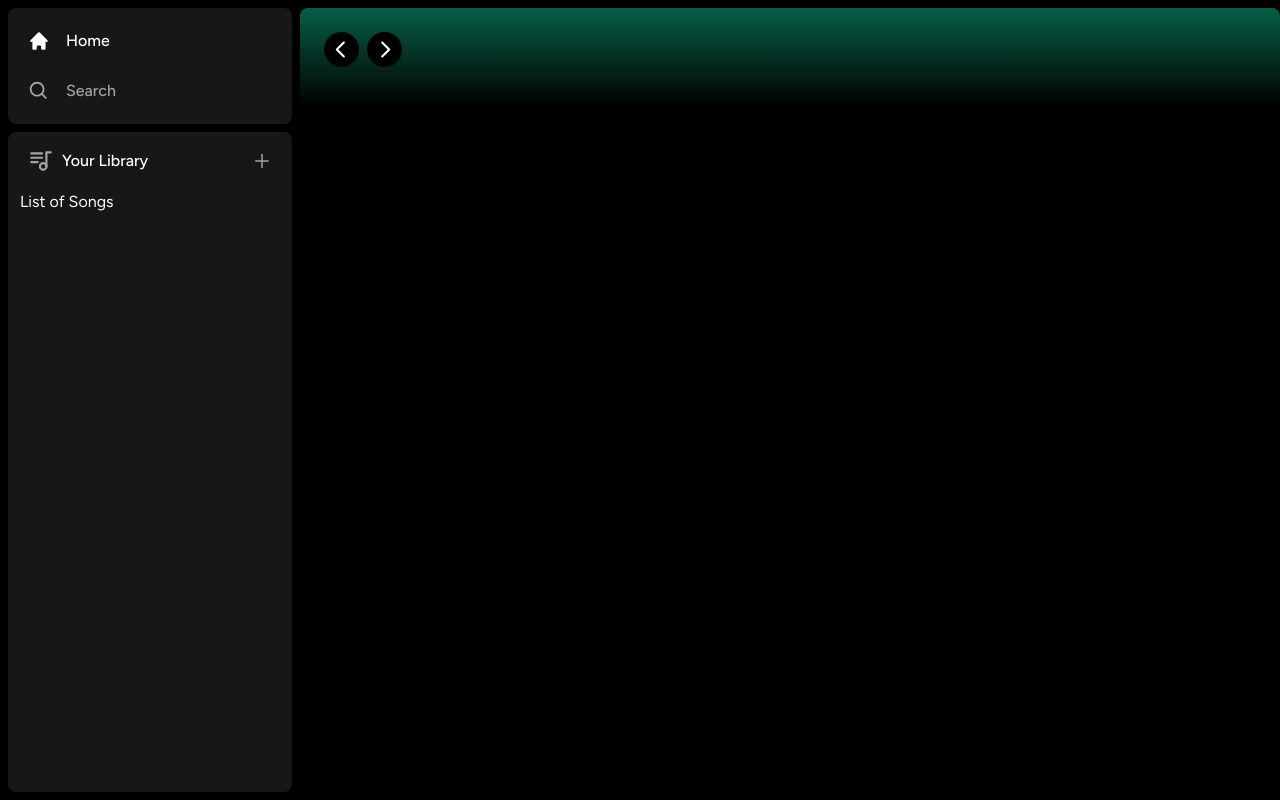
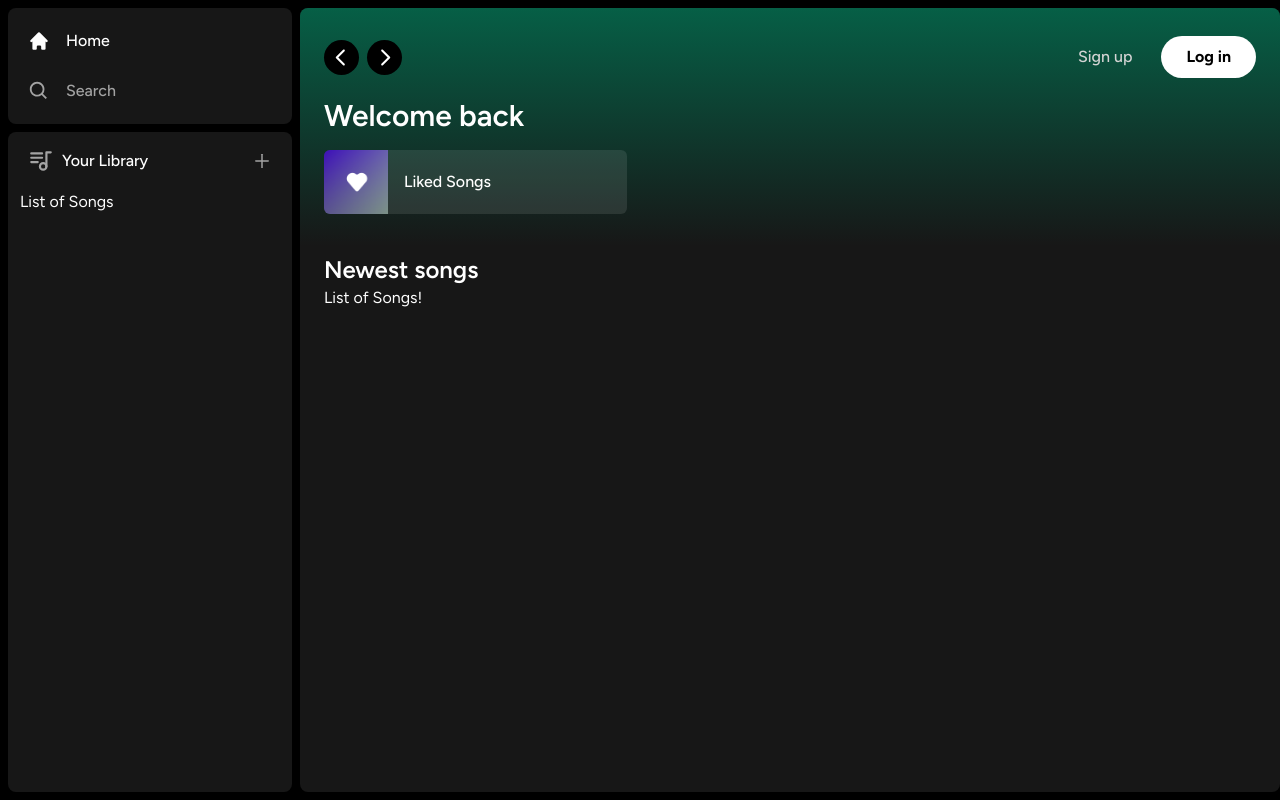
Before and after one commit to lovesienna/Spotify-Clone, a Next.js app: page / in a window 1280 px wide. Built offline with nearby package versions, Linux system fonts and the light colour scheme.

Commit message:
Feat: 전체적 레이아웃 잡기 완성

```diff
--- a/app/(site)/page.tsx
+++ b/app/(site)/page.tsx
@@ -1,13 +1,49 @@
 import Header from "@/components/Header";
+import ListItem from "@/components/ListItem";
 
 export default function Home() {
   return (
     <div
       className="
-    first-letter:bg-neutral-900 rounded-lg h-full w-full overflow-hidden overflow-y-auto
+    bg-neutral-900 rounded-lg h-full w-full overflow-hidden overflow-y-auto
     "
     >
-      <Header>Header</Header>
+      <Header>
+        <div className="mb-2">
+          <h1
+            className="
+          text-white
+          text-3xl
+          font-semibold
+          "
+          >
+            Welcome back
+          </h1>
+          <div
+            className="
+          grid
+          grid-cols-1
+          sm:grid-cols-2
+          xl:grid-cols-3
+          2xl:grid-cols-4
+          gap-3
+          mt-4
+          "
+          >
+            <ListItem
+              image="/images/liked.png"
+              name="Liked Songs"
+              href="liked"
+            />
+          </div>
+        </div>
+      </Header>
+      <div className="mt-2 mb-7 px-6">
+        <div className="flex justify-between items-center">
+          <h1 className="text-white text-2xl font-semibold">Newest songs</h1>
+        </div>
+        <div>List of Songs!</div>
+      </div>
     </div>
   );
 }
--- /dev/null
+++ b/components/Button.tsx
@@ -0,0 +1,42 @@
+import { forwardRef } from "react";
+import { twMerge } from "tailwind-merge";
+
+//버튼 하나하나를 수용하는 각각의 프롭을 적기보다는 더 스마트한 인터페이스 방식.
+interface ButtonProps extends React.ButtonHTMLAttributes<HTMLButtonElement> {}
+
+const Button = forwardRef<HTMLButtonElement, ButtonProps>(
+  ({ children, className, disabled, type = "button", ...props }, ref) => {
+    return (
+      <button
+        type={type}
+        className={twMerge(
+          `
+        w-full
+        rounded-full
+        bg-green-500
+        border
+        border-transparent
+        px-3
+        py-3
+        disabled:opacity-50
+        disabled:cursor-not-allowed
+        text-black
+        font-bold
+        hover:opacity-75
+        transition
+        `,
+          className
+        )}
+        disabled={disabled}
+        ref={ref}
+        {...props}
+      >
+        {children}
+      </button>
+    );
+  }
+);
+
+Button.displayName = "Button";
+
+export default Button;
--- a/components/Header.tsx
+++ b/components/Header.tsx
@@ -5,6 +5,7 @@
 import { RxCaretLeft, RxCaretRight } from "react-icons/rx";
 import { HiHome } from "react-icons/hi";
 import { BiSearch } from "react-icons/bi";
+import Button from "./Button";
 
 interface HeaderProps {
   children: React.ReactNode;
@@ -113,7 +114,43 @@
             />
           </button>
         </div>
+        <div
+          className="
+        flex
+        justify-center
+        items-center
+        gap-x-4
+        "
+        >
+          <>
+            <div>
+              <Button
+                onClick={() => {}}
+                className="
+            bg-transparent
+            text-neutral-300
+            font-medium
+            "
+              >
+                Sign up
+              </Button>
+            </div>
+            <div>
+              <Button
+                onClick={() => {}}
+                className="
+            bg-white
+            px-6
+            py-2
+            "
+              >
+                Log in
+              </Button>
+            </div>
+          </>
+        </div>
       </div>
+      {children}
     </div>
   );
 };
--- /dev/null
+++ b/components/ListItem.tsx
@@ -0,0 +1,69 @@
+"use client";
+
+import { useRouter } from "next/navigation";
+import Image from "next/image";
+import { FaPlay } from "react-icons/fa";
+
+interface ListItemProps {
+  image: string;
+  name: string;
+  href: string;
+}
+
+const ListItem: React.FC<ListItemProps> = ({ image, name, href }) => {
+  const router = useRouter();
+  const onClick = () => {
+    router.push(href);
+  };
+
+  return (
+    <button
+      onClick={onClick}
+      className="
+    relative
+group
+flex
+items-center
+rounded-md
+overflow-hidden
+gap-x-4
+bg-neutral-100/10
+hover:bg-neutral-100/20
+transition
+pr-4
+    "
+    >
+      <div
+        className="
+relative
+min-h-[64px]
+min-w-[64px]
+"
+      >
+        <Image className="object-cover" fill src={image} alt="Image" />
+      </div>
+      <p className="font-medium truncate py-5">{name}</p>
+      <div
+        className="
+      absolute
+      transition
+      opacity-0
+      rounded-full
+      flex
+      items-center
+      justify-center
+      bg-green-500
+      p-4
+      drop-shadow-md
+      right-5
+      group-hover:opacity-100
+      hover:scale-110
+      "
+      >
+        <FaPlay className="text-black" />
+      </div>
+    </button>
+  );
+};
+
+export default ListItem;
```
Also changed, not shown: public/images/liked.png (added).
